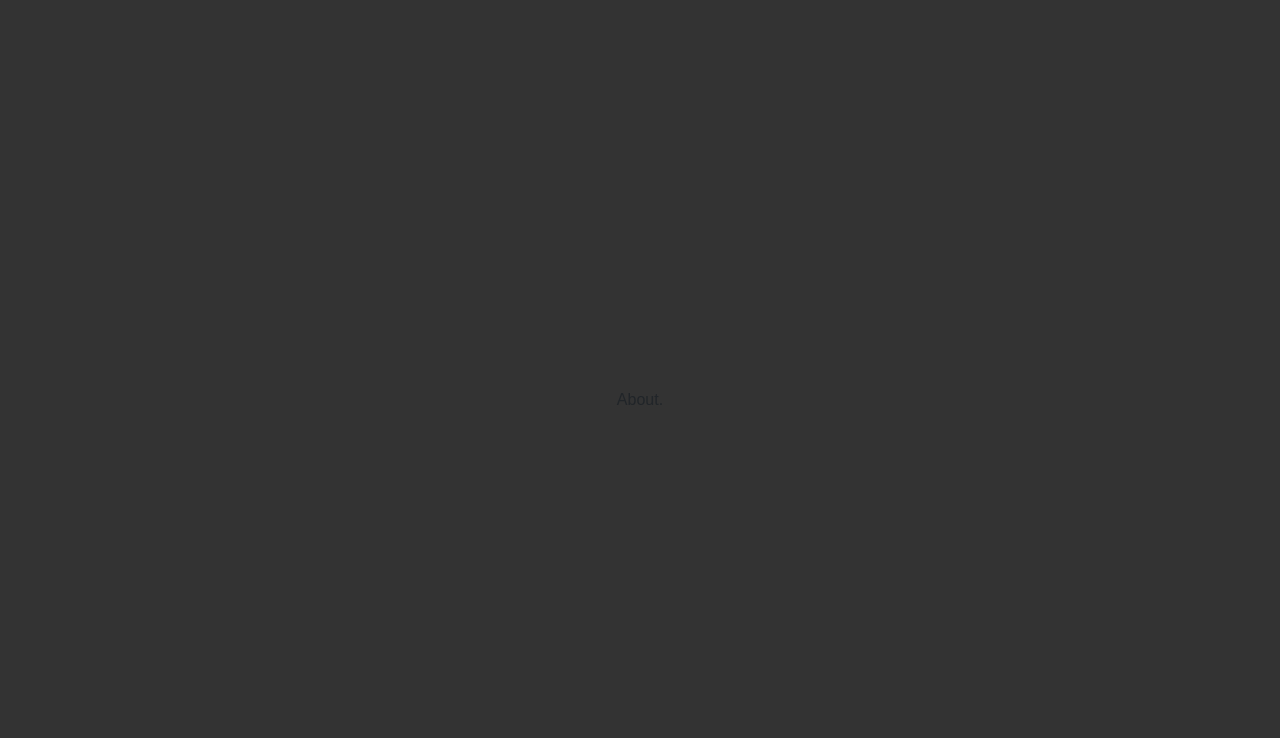
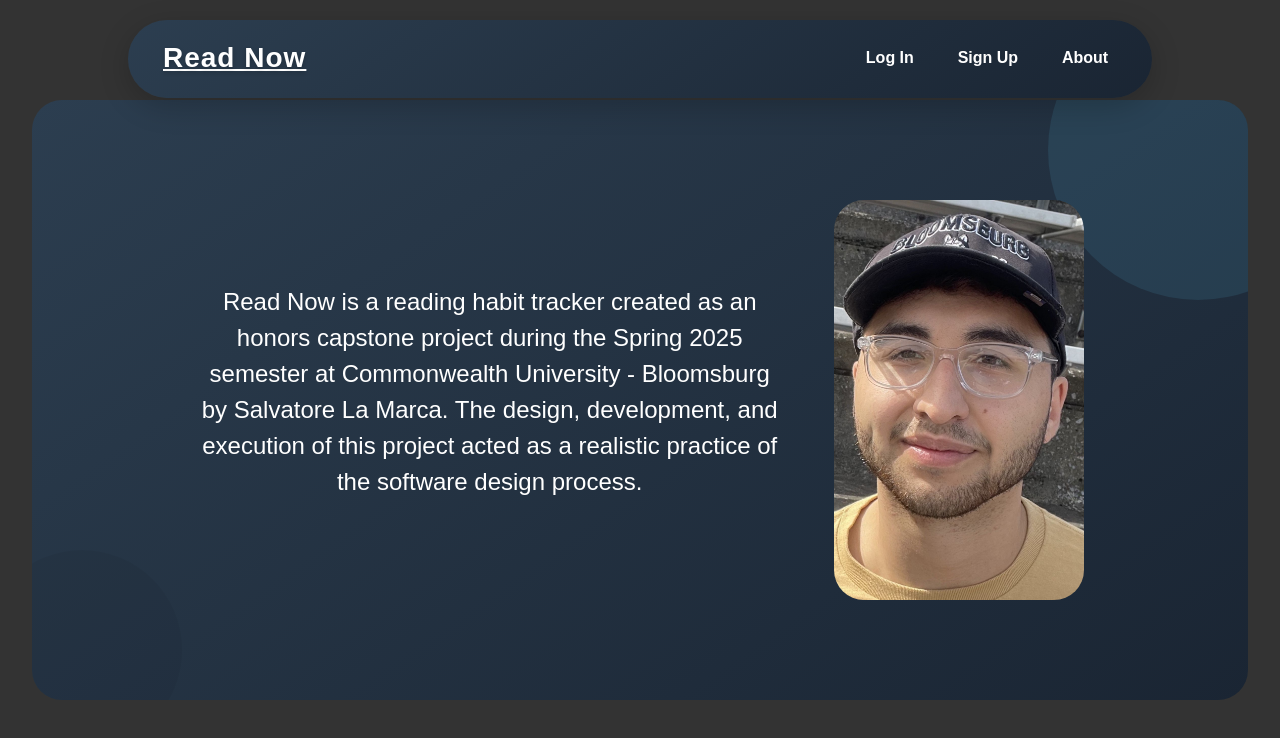
Before and after one commit to SalvatoreLaMarca1/honors-reading-tracker, a React (Vite) app: page /honors-reading-tracker/about in a window 1280 px wide. Shown: the top 738 px of the page. Built offline with nearby package versions, Linux system fonts and the light colour scheme.

Commit message:
About page first draft

```diff
--- a/index.html
+++ b/index.html
@@ -3,7 +3,10 @@
   <head>
     <!-- <script src="https://unpkg.com/@supabase/supabase-js@2"></script> -->
     <meta charset="UTF-8" />
-    <link rel="icon" type="image/svg+xml" href="/vite.svg" />
+    <link rel="icon" type="image/svg+xml" href="src/assets/book.svg" />
+
+
+
     <meta name="viewport" content="width=device-width, initial-scale=1.0" />
     <title>Read Now</title>
   </head>
--- a/src/App.css
+++ b/src/App.css
@@ -24,12 +24,12 @@
   margin: 0;
   padding: 0;
   box-sizing: border-box;
-  font-family: 'Poppins', sans-serif !important;
+  font-family: 'Poppins', sans-serif;
+
 }
 
 /* Navigation Bar */
 .bar {
-  font-family: 'Poppins', sans-serif;
   position: fixed;
   top: 20px;
   left: 50%;
@@ -109,8 +109,6 @@
   overflow: hidden;
   position: relative;
 }
-
-
 
 .main-section::before {
   content: '';
@@ -355,11 +353,11 @@
 /* Login CSS */
 
 h1 {
-  color: #DCD7C9 !important;
+  color: white !important;
 }
 
 .text {
-  color: #DCD7C9;
+  color: white;
   width:fit-content;
 }
 
@@ -687,3 +685,75 @@ h1 {
 .text-primary {
   color: #61dafb !important;
 }
+
+/* About.tsx */
+.about-area {
+  min-width: 70%;
+  min-height: 600px;
+  background-color: white;
+  border-radius: 30px;
+  display: flex;
+  flex-direction: row;
+  justify-content: center;
+  align-items: center;
+  padding: 20px;
+  gap: 50px;
+  background: linear-gradient(145deg, #2c3e50, #1a2533);
+  overflow: hidden;
+  position: relative;
+}
+
+.about-area::before {
+  content: '';
+  position: absolute;
+  width: 300px;
+  height: 300px;
+  border-radius: 50%;
+  background: rgba(97, 218, 251, 0.1);
+  top: -100px;
+  right: -100px;
+  z-index: 0;
+}
+
+.about-area::after {
+  content: '';
+  position: absolute;
+  width: 200px;
+  height: 200px;
+  border-radius: 50%;
+  background: rgba(3, 5, 5, 0.05);
+  bottom: -50px;
+  left: -50px;
+  z-index: 0;
+}
+
+.image-container {
+  width: max-content;
+  height: 400px;
+  justify-content: center;
+  display: flex;
+  align-items: center;
+}
+
+.image-container img {
+  width: 100%;
+  height: 100%;
+  object-fit:contain;
+  border-radius: 30px;
+  z-index: 1;
+}
+
+.about-text-area {
+  width: 50%;
+  height: 400px;
+  display: flex;
+  justify-content: center;
+  text-align: center;
+  align-items: center;
+}
+
+.about-text {
+  color: white;
+  min-width: 300px;
+  font-size: x-large;
+}
--- a/src/components/NavBar.tsx
+++ b/src/components/NavBar.tsx
@@ -1,60 +1,3 @@
-// import React from 'react';
-// import { Link } from 'react-router-dom';
-// import { supabase } from '../supabase';
-
-// const Navbar: React.FC = () => {
-
-//     const handleLogout = async () => {
-//         const { error } = await supabase.auth.signOut();
-//         if (error) {
-//           console.error('Error logging out:', error.message);
-//         } else {
-//           console.log('User logged out successfully');
-//         }
-//       };
-
-
-//   return (
-//     <nav className="navbar navbar-expand-lg navbar-light bg-light mb-4 fixed-top">
-//       <div className="container-fluid">
-//         <Link className="navbar-brand" to="/dashboard">Read Now</Link>
-
-//         <button
-//           className="navbar-toggler"
-//           type="button"
-//           data-bs-toggle="collapse"
-//           data-bs-target="#navbarNav"
-//           aria-controls="navbarNav"
-//           aria-expanded="false"
-//           aria-label="Toggle navigation"
-//         >
-//           <span className="navbar-toggler-icon"></span>
-//         </button>
-
-//         <div className="collapse navbar-collapse" id="navbarNav">
-//           <ul className="navbar-nav me-auto">
-
-//             <li className="nav-item">
-//               <Link className="nav-link" to="/read">Read</Link>
-//             </li>
-//             <li className="nav-item">
-//               <Link className="nav-link" to="/my-books">My Books</Link>
-//             </li>
-
-//           </ul>
-//           <ul className="navbar-nav">
-//             <li className="nav-item">
-//               <Link className="nav-link" onClick={handleLogout} to="/">Log Out</Link>
-//             </li>
-//           </ul>
-//         </div>
-//       </div>
-//     </nav>
-//   );
-// };
-
-// export default Navbar;
-
 
 import React from 'react';
 import { useNavigate } from 'react-router-dom';
@@ -75,7 +18,7 @@ const Navbar: React.FC = () => {
   return (
     <div className="bar">
       <div onClick={() => {navigate("/dashboard")}} className="logo">
-        Read Now
+        <u>Read Now</u>
       </div>
 
       <div className="right-cluster">
--- a/src/components/preDashBar.tsx
+++ b/src/components/preDashBar.tsx
@@ -7,7 +7,7 @@ function PreDashBar() {
     return (
         <>
         <div className="bar">
-                <h1 onClick={() => navigate("/")} className="logo">Read Now</h1>
+                <h1 onClick={() => navigate("/")} className="logo"><u>Read Now</u></h1>
                 <div className="right-cluster">
                     <h5 onClick={() => navigate("/login")} className="nav-btn">Log In</h5>
                     <h5 onClick={() => navigate("/create-account")} className="nav-btn">Sign Up</h5>
--- a/src/pages/About.tsx
+++ b/src/pages/About.tsx
@@ -1,10 +1,25 @@
 
+import "../App.css"
+import PreDashBar from "../components/preDashBar"
+import salImage from "../assets/salimage.jpeg"
 
 function About() {
     return (
-        <div>
-            About.
-        </div>
+        <>
+            <PreDashBar/>
+            <div className="about-area">
+                <div className="about-text-area">
+                    <div>
+                        <p className="about-text">
+                            Read Now is a reading habit tracker created as an honors capstone project during the Spring 2025 semester at Commonwealth University - Bloomsburg by Salvatore La Marca. The design, development, and execution of this project acted as a realistic practice of the software design process.
+                        </p>
+                    </div>
+                </div>
+                <div className="image-container">
+                    <img src={salImage} alt="Author Photo" />
+                </div>
+            </div>
+        </>
     )
 }
 
```
Also changed, not shown: src/assets/book.svg (added), src/assets/salimage.jpeg (added).
